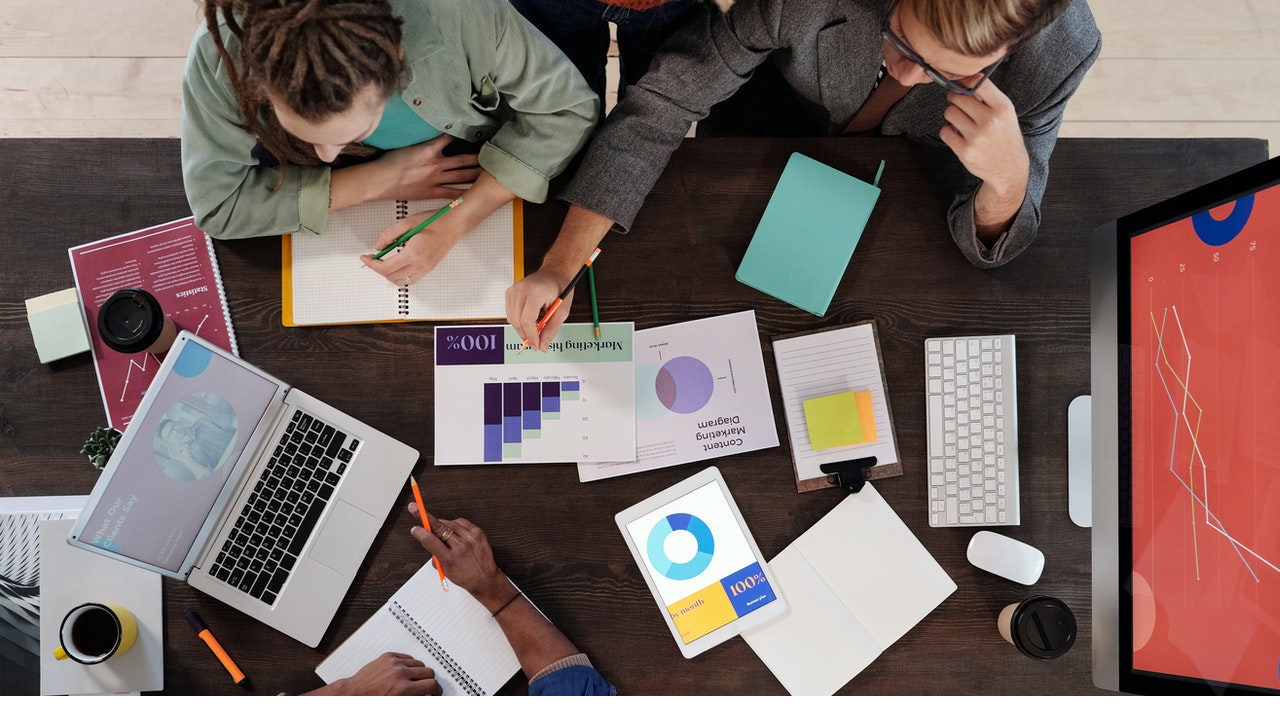
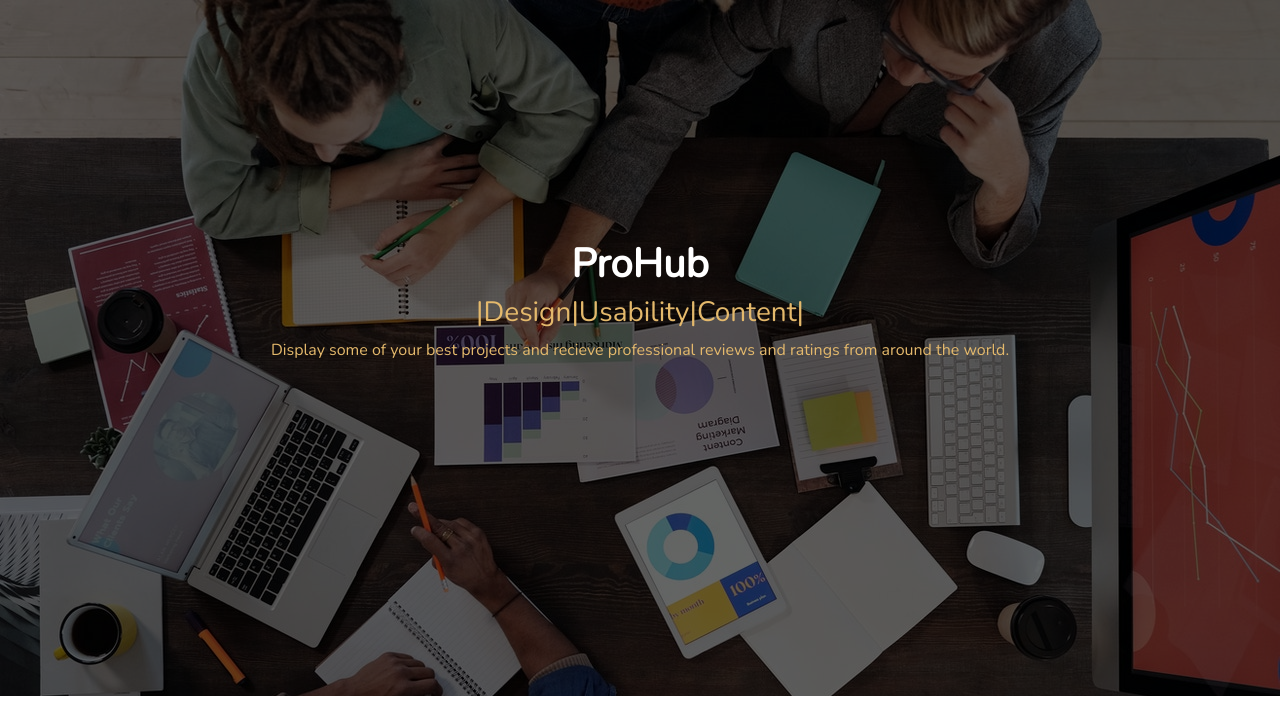
Before and after one commit to Marcos8060/Django-Project-Management-Website, a Django app: page / in a window 1280 px wide. Shown: the part 82-800 px from the top of the page. Run offline with Django 4.2, Linux system fonts and the light colour scheme; some libraries are stand-ins or nearby versions.

Commit message:
styled the hero section

```diff
--- a/prohub/static/css/style.css
+++ b/prohub/static/css/style.css
@@ -20,4 +20,28 @@ body{
 .hero_section{
     background-image: url('../images/hero.jpg');
     height: 87vh;
+    background-repeat: no-repeat;
+    background-size: cover;
+    background-position: top center;
+    position: relative;
+    z-index: 1;
+    font-family: Nunito;
 }
+.hero_section::after{
+    position: absolute;
+    content: "";
+    top: 0;
+    left: 0;
+    width: 100%;
+    height: 100%;
+    background-color: black;
+    opacity: 0.6;
+    z-index: -1;
+}
+.content > h1{
+    display: flex;
+    justify-content: center;
+    font-weight: bold;
+    padding-top: 30vh;
+    color: white;
+}
--- a/prohub/templates/index.html
+++ b/prohub/templates/index.html
@@ -30,6 +30,17 @@
     </div>
 </nav>
 <div class="hero_section">
+    <div class="content">
+      <h1>ProHub</h1>
+    </div>
+    <div class="d-flex justify-content-center align-items-center" style="color: #E4B96C;">
+        <h3>|Design|</h3>
+        <h3>Usability|</h3>
+        <h3>Content|</h3>
+    </div>
+    <div class="d-flex justify-content-center" style="color: #E4B96C;">
+        <p>Display some of your best projects and recieve professional reviews and ratings from around the world.</p>
+    </div>
 </div>
 
 {% endblock %}
```
